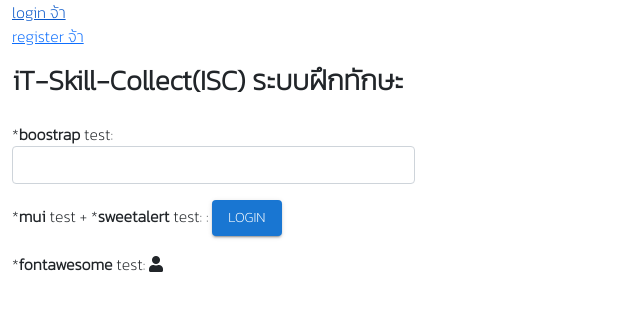
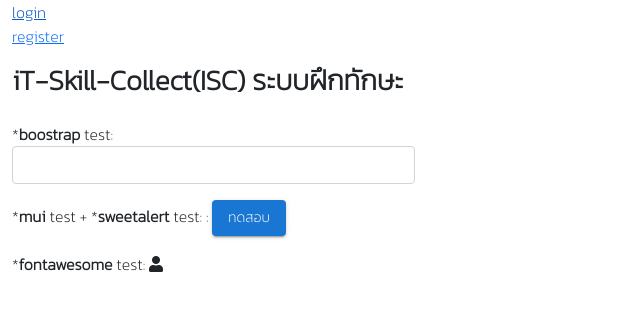
Before and after one commit to pharadornb/isc-frontend, a React (Create React App) app: page / in a window 1280 px wide. Shown: the top 310 px of the page, without its empty margins (0-640 px from the left). Built offline with nearby package versions, Linux system fonts and the light colour scheme; no server answers.

Commit message:
Update isc-frontend 08/01/2564 16.43

```diff
--- a/src/App.js
+++ b/src/App.js
@@ -2,6 +2,7 @@ import './App.css';
 import React from 'react';
 import Swal from 'sweetalert2';
 import Button from "@mui/material/Button";
+import { Link } from "react-router-dom";
 
 export default function App() {
 
@@ -16,20 +17,20 @@ export default function App() {
     return (
         <div className={'container-fluid'}>
             <div className="row">
-                <a href="/login">login จ้า</a>
-                <a href="/register">register จ้า</a>
+                <Link to="/login">login</Link>
+                <Link to="/register">register</Link>
                 <div className="col-md-12 mt-3">
                     <h3><b>iT-Skill-Collect(ISC) ระบบฝึกทักษะ</b></h3>
                 </div>
                 <div className="col-md-4 mt-3">
-                    *<b>boostrap</b> test: <input type="email" className={'form-control'}></input>
+                    *<b>boostrap</b> test: <input type="email" className={'form-control'} />
                 </div>
                 <div className="col-md-12 mt-3">
                     *<b>mui</b> test + *<b>sweetalert</b> test: : <Button variant="contained"
-                                                                          onClick={() => handleClick()}>Login</Button>
+                                                                          onClick={() => handleClick()}>ทดสอบ</Button>
                 </div>
                 <div className="col-md-12 mt-3">
-                    *<b>fontawesome</b> test: <i className="fas fa-user"></i>
+                    *<b>fontawesome</b> test: <i className="fas fa-user" />
                 </div>
             </div>
         </div>
--- a/src/pages/Login.js
+++ b/src/pages/Login.js
@@ -2,6 +2,7 @@ import React, {useState} from 'react';
 import Button from "@mui/material/Button";
 import axios from "axios";
 import Swal from "sweetalert2";
+import {Link} from "react-router-dom";
 
 export default function Login() {
 
@@ -27,7 +28,7 @@ export default function Login() {
                     'เข้าสู่ระบบสำเร็จ',
                     'ยินดีต้อนรับสู่บริการสะสมคลังทักษะไอที',
                     'success'
-                ).then(function() {
+                ).then(function () {
                     window.location = '/dashboard'
                 });
 
@@ -41,7 +42,7 @@ export default function Login() {
         <div className="col-lg-6 col-md-6 form-container">
             <div className="col-lg-8 col-md-12 col-sm-9 col-xs-12 form-box text-center">
                 <div className="mb-3">
-                    <a href="/">กลับหน้าหลัก</a>
+                    <Link to="/">home</Link>
                 </div>
                 <div className="row">
                     <div className="col-md-2"/>
@@ -51,10 +52,10 @@ export default function Login() {
                                 <div className="col-md-12">
                                     <input type="email" className={'form-control'}
                                            onChange={e => setEmail(e.target.value)} placeholder={'Username'}
-                                    ></input>
+                                    />
                                     <input type="password" className={'form-control mt-3'}
                                            onChange={e => setPassword(e.target.value)} placeholder={'Password'}
-                                    ></input>
+                                    />
                                 </div>
                                 <div className="col-md-12 d-flex justify-content-end">
                                     <div className="text-left mb-3 mt-4">
```
